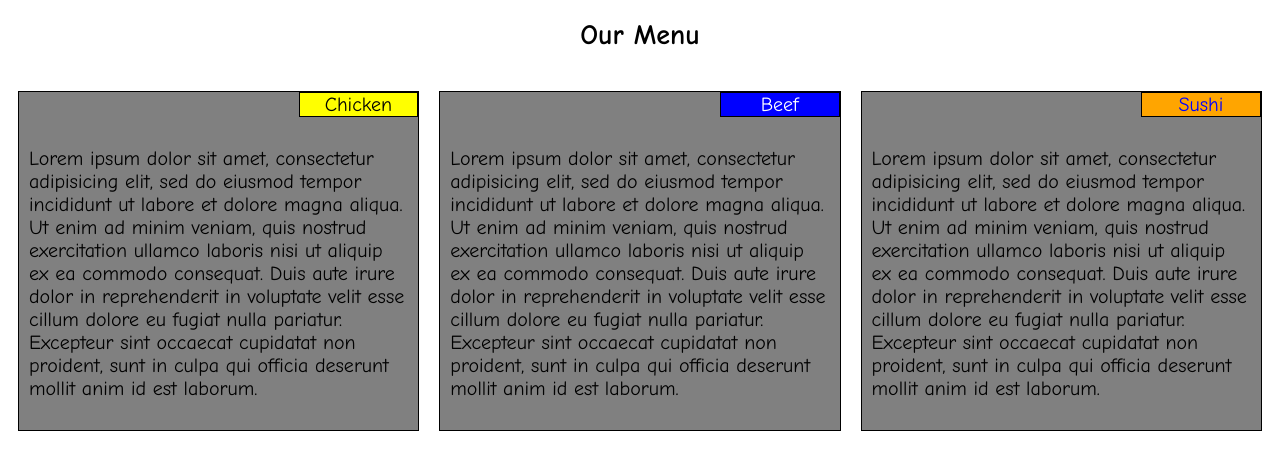
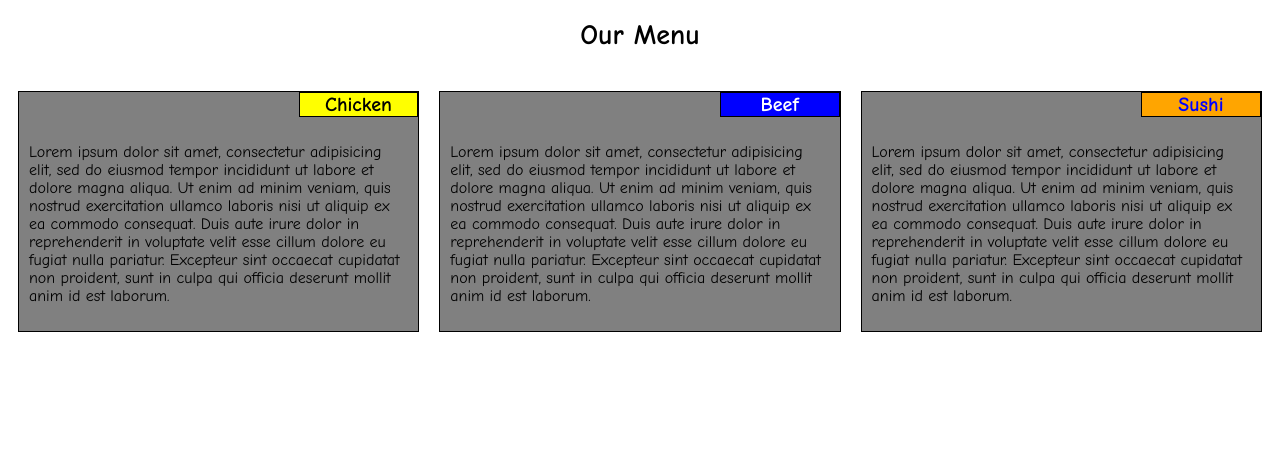
Before and after one commit to courseracourse/coursera_assign_1, a plain HTML site: page module2/index.html in a window 1280 px wide. Drawn offline with Linux system fonts and the light colour scheme.

Commit message:
validator check

```diff
--- a/module2/css/styles.css
+++ b/module2/css/styles.css
@@ -25,15 +25,17 @@ section {
   height: auto;
   margin: 10px;
   color: black;
-  font-size: 1.25em;
 }
 
 
-section header {
+h2 {
+  font-size: 1.25em;
   border: 1px solid black;
   width: 30%;
   text-align: center;
   margin-left: auto;
+  margin-top: 0;
+  margin-bottom: 0;
 }
 
 .sec-header-1 {
@@ -184,6 +186,3 @@ section header {
     width: 100%;
   }
 }
-
-
-}
--- a/module2/index.html
+++ b/module2/index.html
@@ -12,7 +12,7 @@
 
 <div class="col-lg-4 col-md-6 col-sd-12">
   <section >
-    <header class="sec-header-1">Chicken</header>
+    <h2 class="sec-header-1">Chicken</h2>
     <p>
       Lorem ipsum dolor sit amet,  consectetur adipisicing elit, sed do eiusmod
       tempor incididunt ut labore et dolore magna aliqua. Ut enim ad minim veniam,
@@ -25,7 +25,7 @@
 </div>
 <div class="col-lg-4 col-md-6 col-sd-12">
   <section>
-    <header class="sec-header-2">Beef</header>
+    <h2 class="sec-header-2">Beef</h2>
     <p>
       Lorem ipsum dolor sit amet, consectetur adipisicing elit, sed do eiusmod
       tempor incididunt ut labore et dolore magna aliqua. Ut enim ad minim veniam,
@@ -38,7 +38,7 @@
 </div>
 <div class="col-lg-4 col-md-12 col-sd-12">
   <section >
-    <header class="sec-header-3">Sushi</header>
+    <h2 class="sec-header-3">Sushi</h2>
     <p>
     Lorem ipsum dolor sit amet, consectetur adipisicing elit, sed do eiusmod
     tempor incididunt ut labore et dolore magna aliqua. Ut enim ad minim veniam,
```
